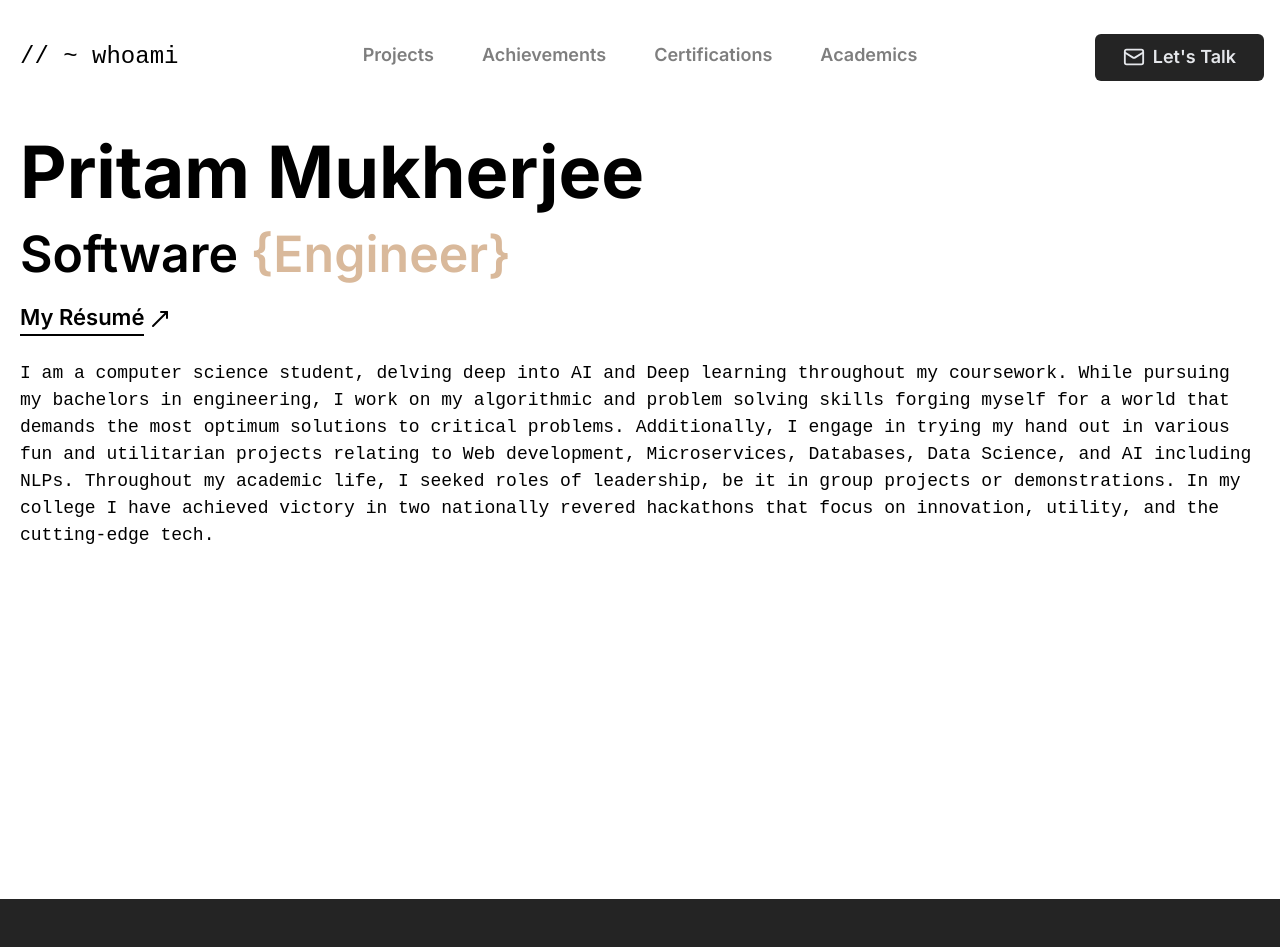
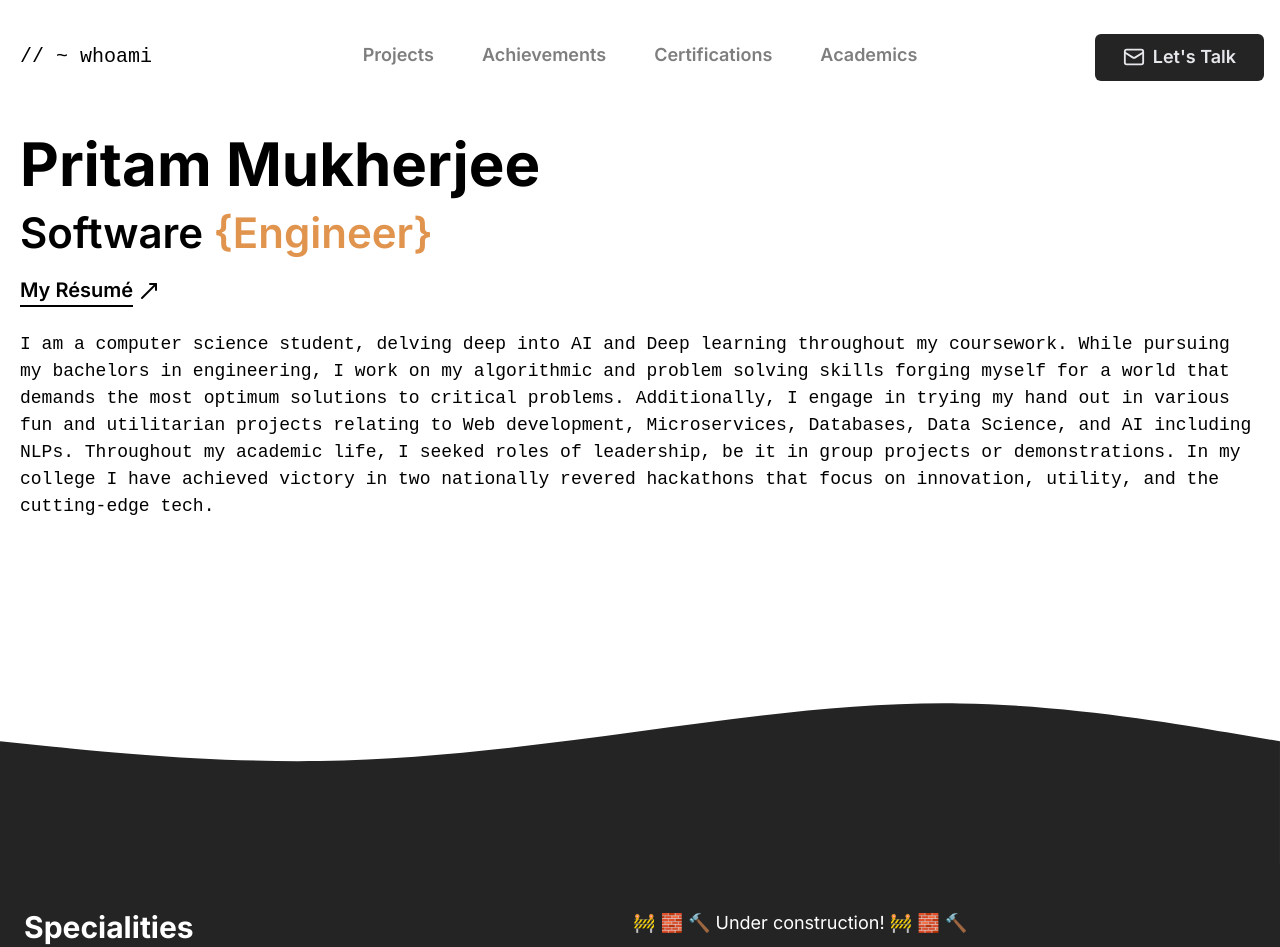
Before and after one commit to magnumxpm/portfolio, a Next.js app: page / in a window 1280 px wide. Shown: the top 947 px of the page. Built offline with nearby package versions, Linux system fonts and the light colour scheme.

Commit message:
Added wave section transition and changed some typo

```diff
--- a/src/app/page.tsx
+++ b/src/app/page.tsx
@@ -35,17 +35,23 @@ export default function Home() {
 
 	return (
 		<main className="flex flex-col text-base items-center !scroll-smooth snap-mandatory snap-y">
-			<div className="max-w-large w-full">
+			<div className="max-w-desktop w-full">
 				<NavBar />
 			</div>
 
 			{/* VV The div will limit all content to fill within a max-width */}
-			<div className="flex flex-col px-5 py-3 min-h-screen w-full max-w-large snap-y snap-start">
+			<div className="flex flex-col min-h-[600px] md:min-h-[570px] lg:min-h-[500px] px-5 py-3 w-full max-w-desktop snap-y snap-start">
 				{data && <HeroContent tags={data.tags} desc={data.desc} />}
 			</div>
 
+			<img
+				src="wave-haikei.svg"
+				alt=""
+				className="w-full aspect-[960/200]"
+			/>
+
 			<div className="min-h-screen py-5 text-white bg-dark w-full snap-y snap-start flex justify-center">
-				<div className="max-w-large h-full w-full flex flex-col sm:flex-row p-3 gap-2">
+				<div className="max-w-desktop h-full w-full flex flex-col sm:flex-row p-3 gap-2">
 					<div className="w-full sm:w-1/4 sm:h-full flex flex-col items-center p-3">
 						<h3 className="w-full font-bold text-xl sm:text-2xl leading-tight">
 							Specialities
@@ -66,7 +72,7 @@ export default function Home() {
 					</div>
 					<div className="w-full sm:w-3/4 min-h-screen sm:min-h-fit sm:h-full p-3 flex items-center justify-center">
 						<p className="text-center">
-							Well, this site is under construction as you can see
+							🚧 🧱 🔨 Under construction! 🚧 🧱 🔨
 						</p>
 					</div>
 				</div>
--- a/src/components/ExternalLink.tsx
+++ b/src/components/ExternalLink.tsx
@@ -17,7 +17,7 @@ export default function ExternalLink({
 			href={href}
 			className={`${className} flex items-center gap-1 w-fit group outline-none ${
 				variant == "big"
-					? "font-semibold text-base sm:text-lg"
+					? "font-semibold text-base sm:text-md"
 					: "text-base_mobile sm:text-base"
 			}`}
 		>
--- a/src/components/HeroContent.tsx
+++ b/src/components/HeroContent.tsx
@@ -77,7 +77,7 @@ export default function HeroContent({
 
 		<div className="flex flex-col w-full">
 			<div className="flex flex-col py-4">
-				<h1 className="text-2xl sm:text-tab_hero md:text-hero font-bold leading-tight min-h-11 sm:min-h-24">
+				<h1 className="text-2xl sm:text-tab_hero md:text-hero font-bold leading-tight min-h-11 sm:min-h-20">
 					<ReactTyped
 						strings={["Pritam Mukherjee"]}
 						typeSpeed={30}
@@ -94,7 +94,8 @@ export default function HeroContent({
 							: "opacity-0 -translate-y-5"
 					}`}
 				>
-					Software <span className="text-theme">{engineerText}</span>
+					Software{" "}
+					<span className="text-theme_light">{engineerText}</span>
 				</p>
 
 				<ExternalLink
@@ -106,7 +107,9 @@ export default function HeroContent({
 							: "opacity-0 -translate-y-5"
 					}`}
 				>
-					My Résumé
+					<span className="group-hover:text-theme_light group-hover:border-theme_light  group-focus:text-theme_light  group-focus:border-theme_light">
+						My Résumé
+					</span>
 				</ExternalLink>
 
 				<p
--- a/src/components/NavBar.tsx
+++ b/src/components/NavBar.tsx
@@ -6,10 +6,10 @@ import { MailIcon } from "lucide-react"
 
 export default function NavBar() {
 	return (
-		<div className="mt-4 flex relative max-w-large w-full items-center justify-center gap-12 py-7">
+		<div className="mt-4 flex relative w-full items-center justify-center gap-12 py-7 text-base sm:text-md">
 			<Link
 				href="/"
-				className="absolute left-0 px-5 font-code text-base font-medium sm:text-xl min-h-5 sm:min-h-6 focus:outline-theme"
+				className="absolute left-0 px-5 font-code text-base font-medium sm:text-md min-h-5 sm:min-h-5 focus:outline-theme_light"
 			>
 				// ~{" "}
 				<TypeAnimation
@@ -26,8 +26,8 @@ export default function NavBar() {
 
 			<div className="flex gap-2 absolute right-4">
 				<Link
-					href="#"
-					className="px-7 py-3 flex gap-2 items-center xs:px-10 bg-dark text-gray-200 rounded-md text-base_mobile sm:text-base font-semibold leading-tight focus:bg-theme focus:outline-none focus:text-black hover:bg-theme hover:text-black transition duration-100"
+					href="mailto:official.pmukherjee@gmail.com"
+					className="px-7 py-3 flex gap-2 items-center xs:px-10 bg-dark text-gray-200 rounded-md text-base_mobile sm:text-base font-semibold leading-tight focus:bg-theme_light focus:outline-none focus:text-black hover:bg-theme_light hover:text-black transition duration-100"
 				>
 					<MailIcon size={22} />
 					Let's Talk
@@ -49,7 +49,7 @@ function NavLink({
 	return (
 		<Link
 			href={href}
-			className="items-center hidden md:flex text-base font-semibold leading-tight opacity-50 border-b-4 border-transparent hover:opacity-80 focus:opacity-80 focus:outline-none hover:border-theme focus:border-theme hover:box-border"
+			className="items-center hidden md:flex text-base font-semibold leading-tight opacity-50 border-b-4 border-transparent hover:opacity-80 focus:opacity-80 focus:outline-none hover:border-theme_light focus:border-theme_light hover:box-border"
 		>
 			{children}
 		</Link>
--- a/tailwind.config.ts
+++ b/tailwind.config.ts
@@ -27,17 +27,24 @@ const config: Config = {
 			},
 			colors: {
 				theme: "#D9B99B",
+				theme_light: "#E0944E",
+				primary: "#f8f7f3",
+				dark: "#242424",
 			},
 			backgroundColor: {
 				primary: "#f8f7f3",
 				dark: "#242424",
 				theme: "#D9B99B",
+				theme_light: "#E0944E",
 			},
 			fontWeight: {
 				bold: "700",
 			},
 			fontFamily: {
 				code: "Space Mono, monospace",
+			},
+			maxWidth: {
+				desktop: "1300px",
 			},
 		},
 		container: {
@@ -50,14 +57,15 @@ const config: Config = {
 		fontSize: {
 			base_mobile: "14px",
 			base: "18px",
+			md: "20px",
 			lg: "22px",
 			xl: "24px",
 			"2xl": "30px",
 			"3xl": "38px",
-			tab_hero: "60px",
-			tab_sub_hero: "40px",
-			hero: "72px",
-			sub_hero: "50px",
+			tab_hero: "54px",
+			tab_sub_hero: "36px",
+			hero: "60px",
+			sub_hero: "42px",
 		},
 		maxWidth: {
 			large: "1500px",
```
Also changed, not shown: public/wave-haikei.svg (added).
